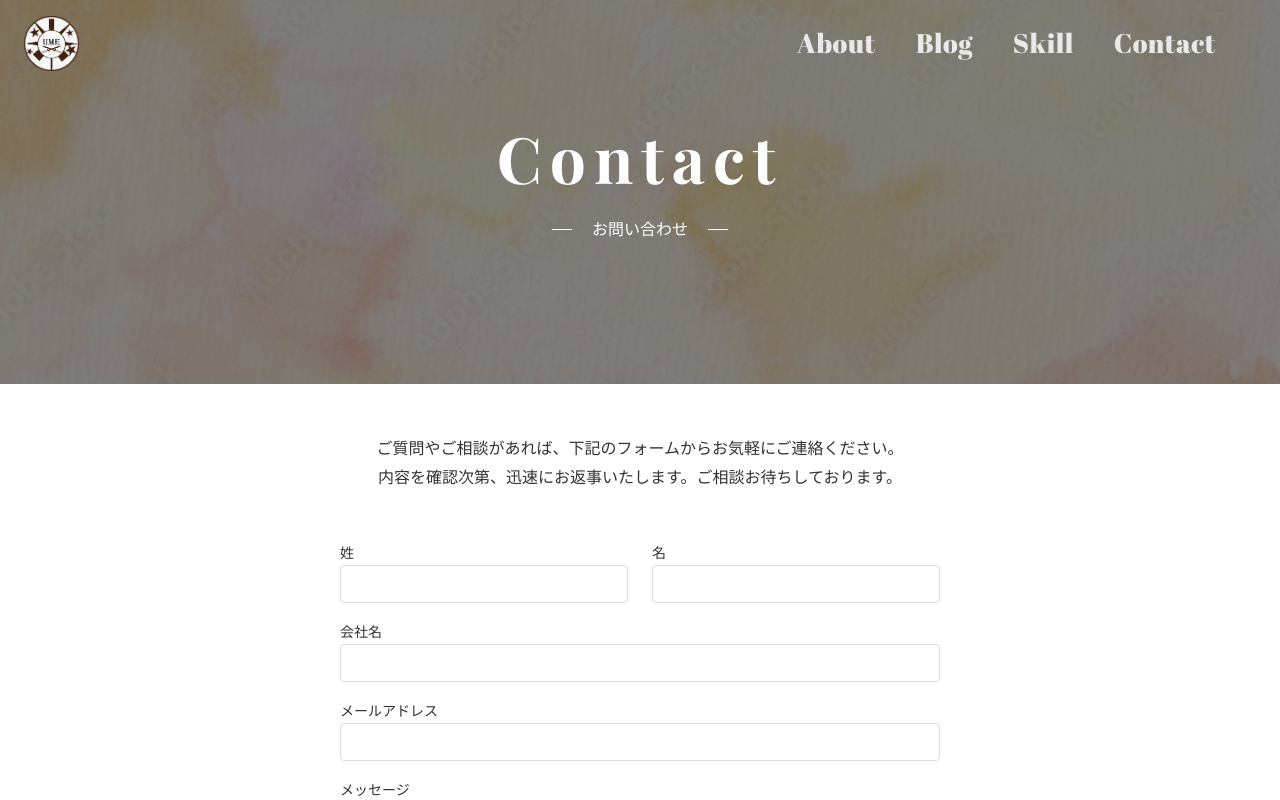
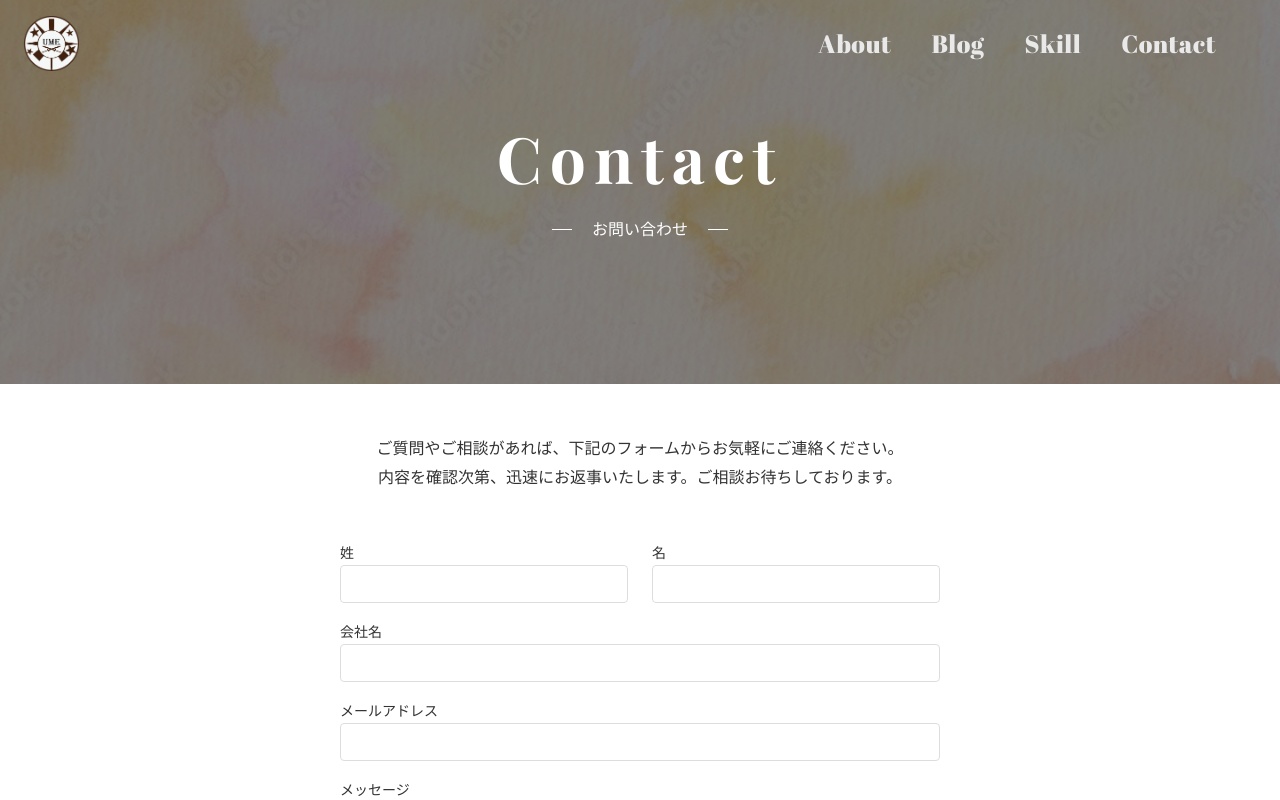
Before and after one commit to KTCume/react-next-portfolio, a Next.js app: page /contact in a window 1280 px wide. Shown: the top 800 px of the page. Built offline with nearby package versions, Linux system fonts and the light colour scheme.

Commit message:
メニューフォントサイズ変更

```diff
--- a/app/_components/Menu/index.module.css
+++ b/app/_components/Menu/index.module.css
@@ -31,7 +31,7 @@
   color: inherit;
   font-family: 'Abril Fatface', serif; /* モダンで目を引くデザイン */
   font-weight: 200; /* フォントの太さを調整 */
-  font-size: 27px;
+  font-size: 25px;
   letter-spacing: 0.5px; /* 少し文字間隔を広げて洗練された印象に */
   transition: color 0.3s ease, transform 0.3s ease;
 }
```
